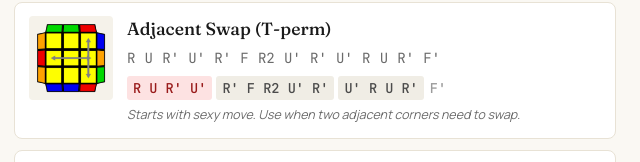
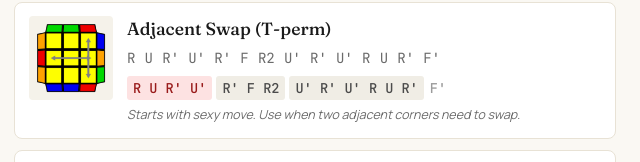
Before and after one commit to jaretogarato/oll-pll-reference, a plain HTML site: page index.html in a window 1280 px wide. Shown: the part 550-712 px from the top of the page, 640-1280 px from the left. Drawn offline with Linux system fonts and the light colour scheme.

Commit message:
Regroup T-perm breakdown chunks
Shifts the U' R' boundary from the end of chunk 2 to the start of
chunk 3, producing R U R' U' | R' F R2 | U' R' U' R U R' | F' to
better match the user's mental partition of the algorithm.

Co-Authored-By: Claude Opus 4.7 (1M context) <noreply@anthropic.com>

```diff
--- a/index.html
+++ b/index.html
@@ -499,8 +499,8 @@ footer {
       <div class="alg">R U R' U' R' F R2 U' R' U' R U R' F'</div>
       <div class="breakdown">
         <span class="chunk sexy">R U R' U'</span>
-        <span class="chunk neutral">R' F R2 U' R'</span>
-        <span class="chunk neutral">U' R U R'</span>
+        <span class="chunk neutral">R' F R2</span>
+        <span class="chunk neutral">U' R' U' R U R'</span>
         <span class="chunk bare">F'</span>
       </div>
       <div class="note">Starts with sexy move. Use when two adjacent corners need to swap.</div>
```
